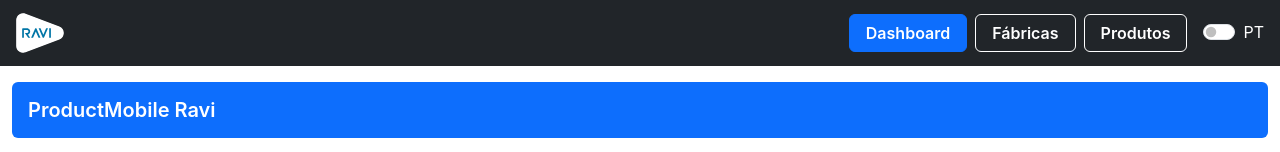
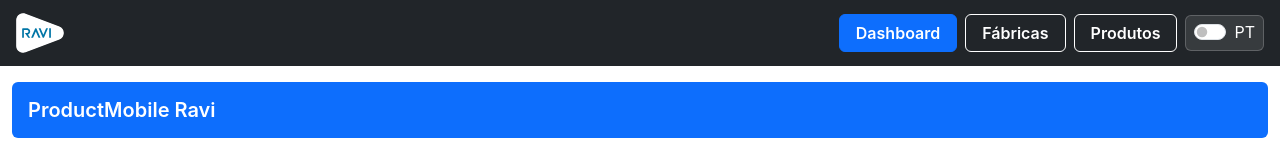
Before and after one commit to gustavo-devfull/ProdMori, a React (Create React App) app: page / in a window 1280 px wide. Shown: the top 152 px of the page. Built offline with nearby package versions, Linux system fonts and the light colour scheme; no server answers.

Commit message:
Improve language toggle visibility and styling

```diff
--- a/src/components/AppHeader.js
+++ b/src/components/AppHeader.js
@@ -90,15 +90,16 @@
         </Button>
 
         {/* Language Toggle */}
+        <div className="language-toggle-container">
           <Form.Check
             type="switch"
             id="language-switch"
-          label={t('PT', '中文')}
+            label={language === 'pt' ? 'PT' : '中文'}
             checked={language === 'zh'}
             onChange={toggleLanguage}
-          className="ms-2"
             style={{ color: 'white' }}
           />
+        </div>
       </Nav>
     </Navbar>
   );
--- a/src/styles/custom.css
+++ b/src/styles/custom.css
@@ -17,6 +17,7 @@
   color: white !important;
   font-size: 0.9rem;
   font-weight: 500;
+  margin-left: 8px;
 }
 
 #language-switch .form-check-input:checked {
@@ -27,6 +28,27 @@
 #language-switch .form-check-input {
   background-color: transparent;
   border-color: white;
+  width: 2.5rem;
+  height: 1.25rem;
+}
+
+#language-switch .form-check-input:focus {
+  box-shadow: 0 0 0 0.25rem rgba(13, 110, 253, 0.25);
+}
+
+/* Language toggle container */
+.language-toggle-container {
+  display: flex;
+  align-items: center;
+  gap: 8px;
+  padding: 4px 8px;
+  border-radius: 6px;
+  background-color: rgba(255, 255, 255, 0.1);
+  border: 1px solid rgba(255, 255, 255, 0.2);
+}
+
+.language-toggle-container:hover {
+  background-color: rgba(255, 255, 255, 0.15);
 }
 
 /* Responsive adjustments for mobile */
@@ -34,4 +56,8 @@
   #language-switch .form-check-label {
     font-size: 0.8rem;
   }
+
+  .language-toggle-container {
+    padding: 2px 6px;
+  }
 }
```
Lines whose indentation alone changed are shown as unchanged.
